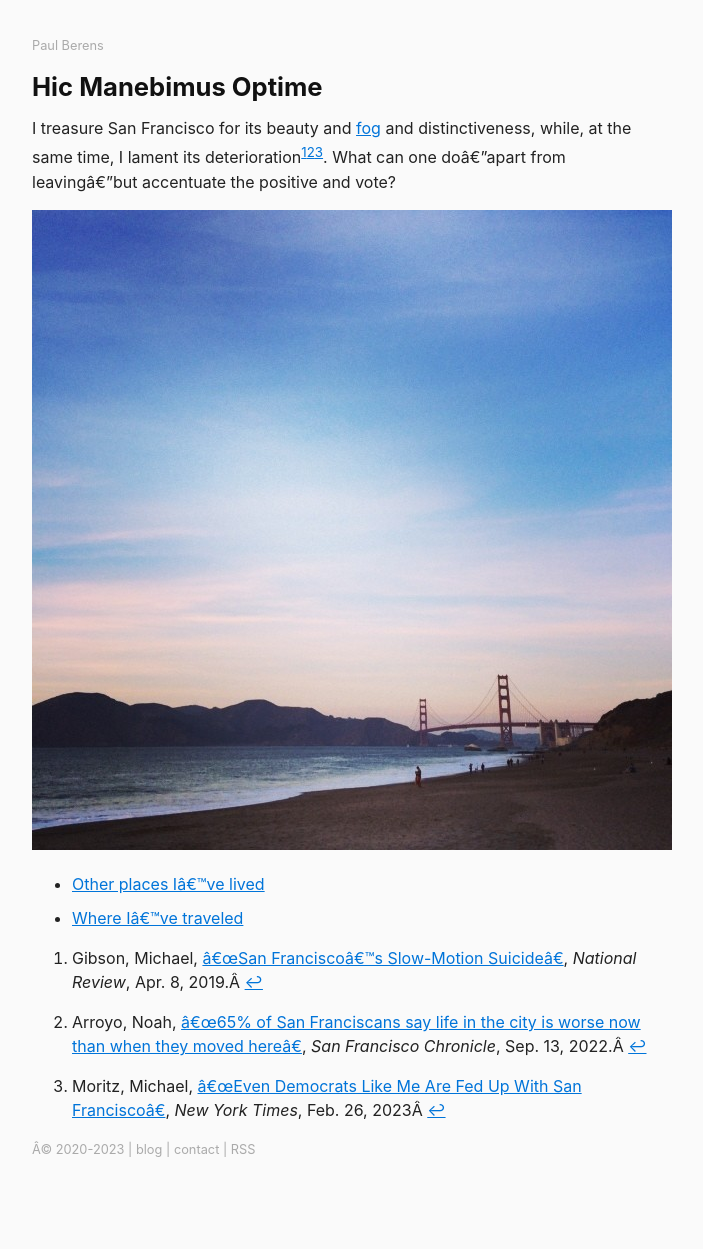
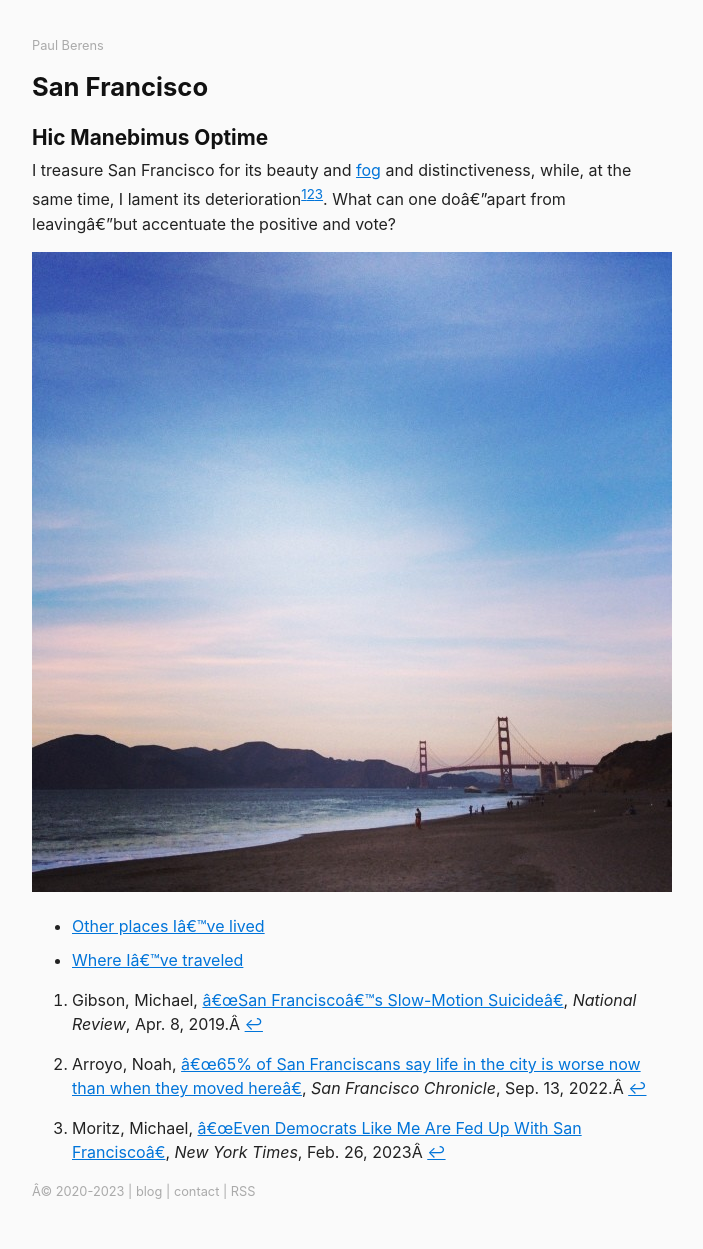
Before and after one commit to berensp/berensp.github.io, a Jekyll site: the page built from pages/places/sf.md, in a window 1280 px wide. Shown: the whole page, without its empty margins (288-991 px from the left). Built offline with Jekyll 4.4.1, drawn with Linux system fonts in a browser that asks for light colours; a script that is not in the unit is left out; before the commit the page ends 1207 px from its top, so only the background shows below that.

Commit message:
Update sf.md

```diff
--- a/pages/places/sf.md
+++ b/pages/places/sf.md
@@ -1,10 +1,12 @@
 ---
 layout: page
-title: Hic Manebimus Optime
+title: San Francisco
 permalink: /sf/
 ogimage: ggb.baker.jpg
 description: Hic mansi optime
 ---
+## Hic Manebimus Optime
+
 I treasure San Francisco for its beauty and <a href="/fog">fog</a> and distinctiveness, while, at the same time, I lament its deterioration[^1][^2][^3]. What can one do—apart from leaving—but accentuate the positive and vote?
 
 [^1]: Gibson, Michael, <a href="https://www.nationalreview.com/2019/04/san-francisco-decline-failed-government-policies/" target="_blank">"San Francisco’s Slow-Motion Suicide"</a>, *National Review*, Apr. 8, 2019.
```
